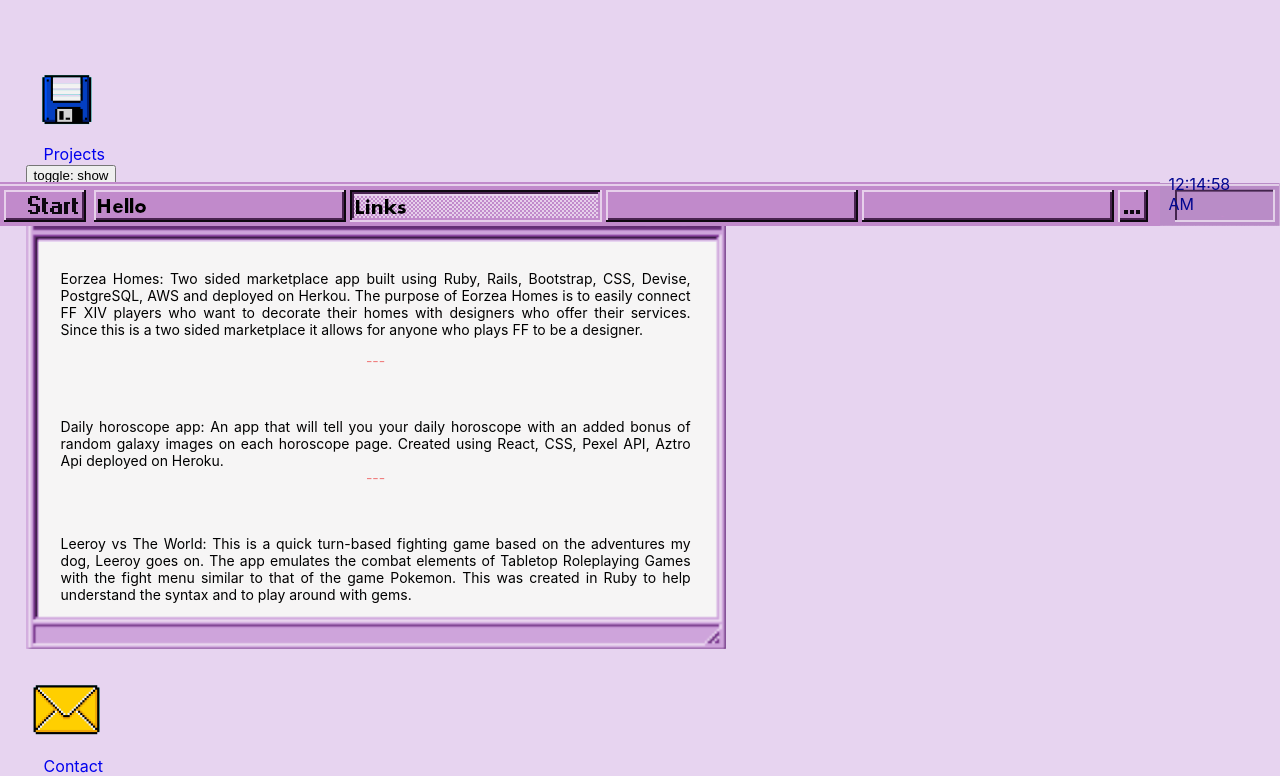
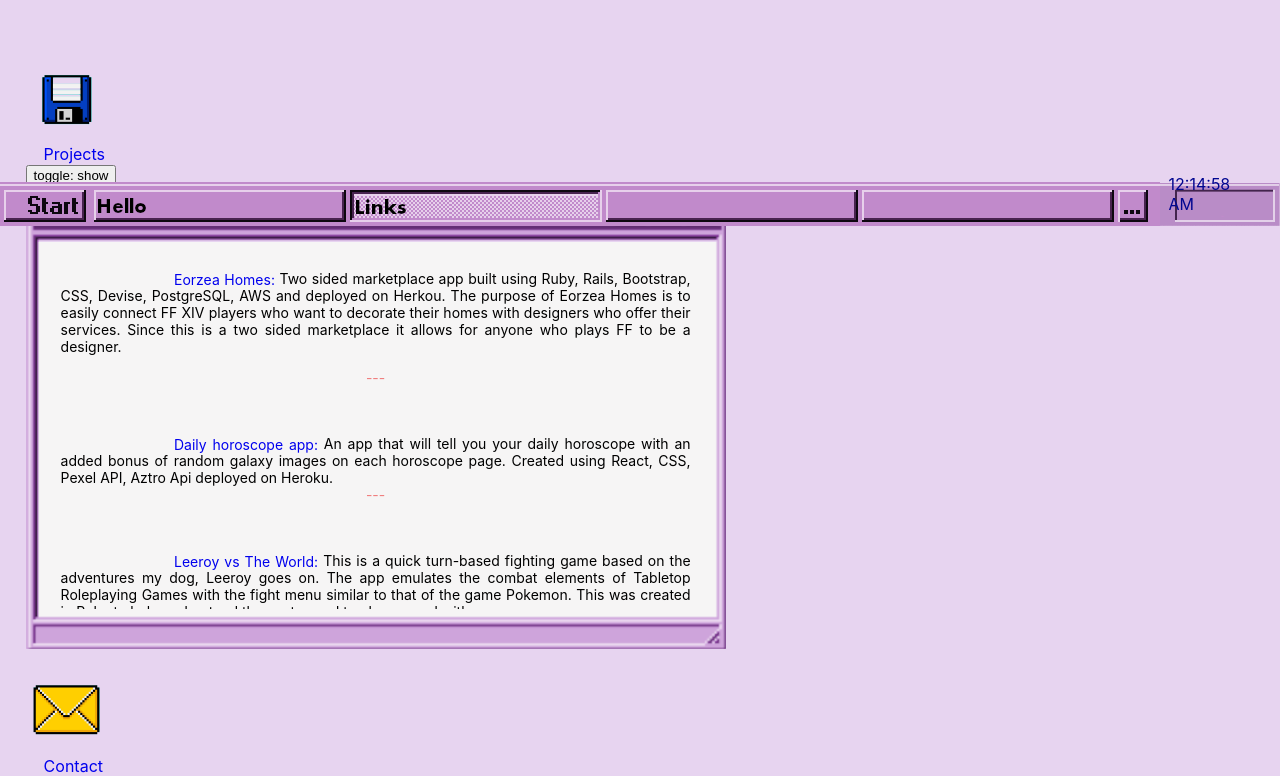
Before and after one commit to ameliaxjones/Portfolio-2.0, a React (Create React App) app: page / in a window 1280 px wide. Shown: the part 574-1350 px from the top of the page. Built offline with nearby package versions, Linux system fonts and the light colour scheme.

Commit message:
added links to corresponding github repertories

```diff
--- a/src/components/ToggleProjects.js
+++ b/src/components/ToggleProjects.js
@@ -16,7 +16,9 @@ const ToggleProjects = () => {
             <div id="contentbox-projects">
               <div id="content-projects">
                 <p>
-                  Eorzea Homes: Two sided marketplace app built using Ruby,
+                <a href="https://github.com/ameliaxjones/Eorzea-Homes" target="_blank">
+                Eorzea Homes: </a>
+                   Two sided marketplace app built using Ruby,
                   Rails, Bootstrap, CSS, Devise, PostgreSQL, AWS and deployed on
                   Herkou. The purpose of Eorzea Homes is to easily connect FF
                   XIV players who want to decorate their homes with designers
@@ -26,14 +28,16 @@ const ToggleProjects = () => {
                 </p>
                 <div id="bottom-border">---</div>
                 <p>
-                  Daily horoscope app: An app that will tell you your daily
+                <a href="https://github.com/ameliaxjones/horoscope" target="_blank">
+                Daily horoscope app: </a> An app that will tell you your daily
                   horoscope with an added bonus of random galaxy images on each
                   horoscope page. Created using React, CSS, Pexel API, Aztro Api
                   deployed on Heroku.
                   <div id="bottom-border">---</div>
                 </p>
                 <p>
-                  Leeroy vs The World: This is a quick turn-based fighting game
+                <a href="https://github.com/ameliaxjones/Leeroy_vs_The_World" target="_blank">
+                Leeroy vs The World: </a> This is a quick turn-based fighting game
                   based on the adventures my dog, Leeroy goes on. The app
                   emulates the combat elements of Tabletop Roleplaying Games
                   with the fight menu similar to that of the game Pokemon. This
@@ -42,12 +46,8 @@ const ToggleProjects = () => {
                   <div id="bottom-border">---</div>
                 </p>
                 <p>
-                  Portfolio 1.0: This is a quick turn-based fighting game
-                  based on the adventures my dog, Leeroy goes on. The app
-                  emulates the combat elements of Tabletop Roleplaying Games
-                  with the fight menu similar to that of the game Pokemon. This
-                  was created in Ruby to help understand the syntax and to play
-                  around with gems.
+                <a href="https://github.com/ameliaxjones/portfoilo" target="_blank">
+                Portfolio 1.0: </a> This was my first website I built using only pure HTML and CSS.
                   <div id="bottom-border">---</div>
                 </p>
               </div>
```
